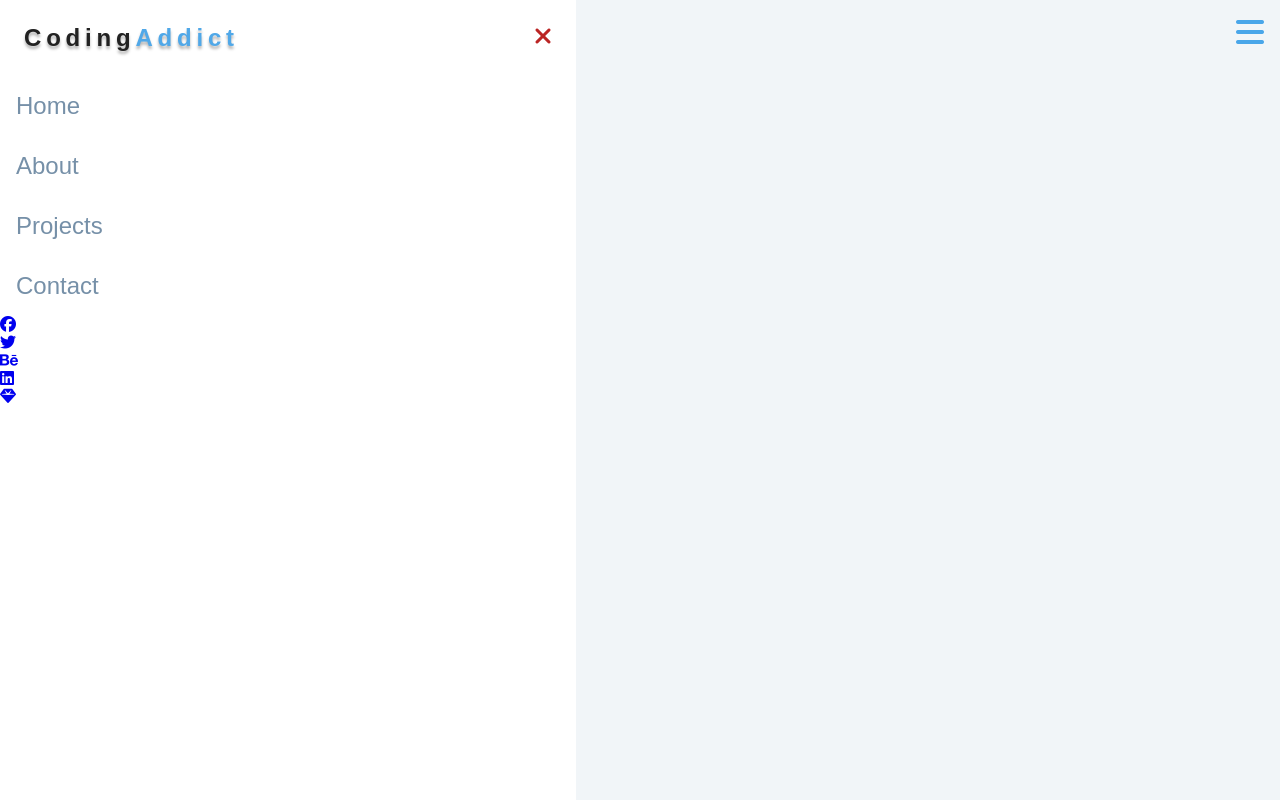
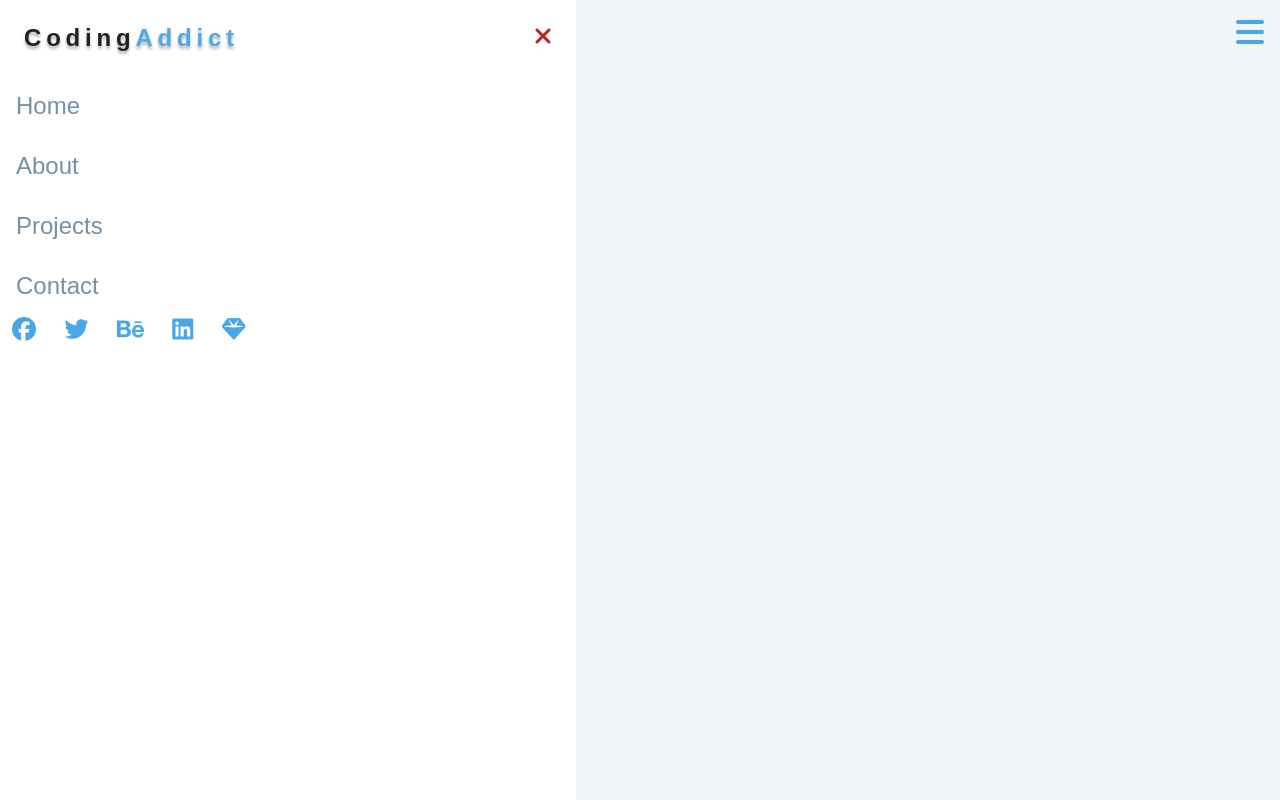
Before and after one commit to AngeloCornelio/sidebar, a website: page index.html in a window 1280 px wide. Drawn offline with Linux system fonts and the light colour scheme.

Commit message:
Style social-media

```diff
--- a/styles.css
+++ b/styles.css
@@ -57,3 +57,13 @@ body {
     font-size: 1.5em;
     font-weight: 100;
 }
+
+.social-media li {
+    display: inline;
+}
+
+.social-media a {
+    color: #49a6e9;
+    padding: 0.5em;
+    font-size: 1.5em;
+}
```
